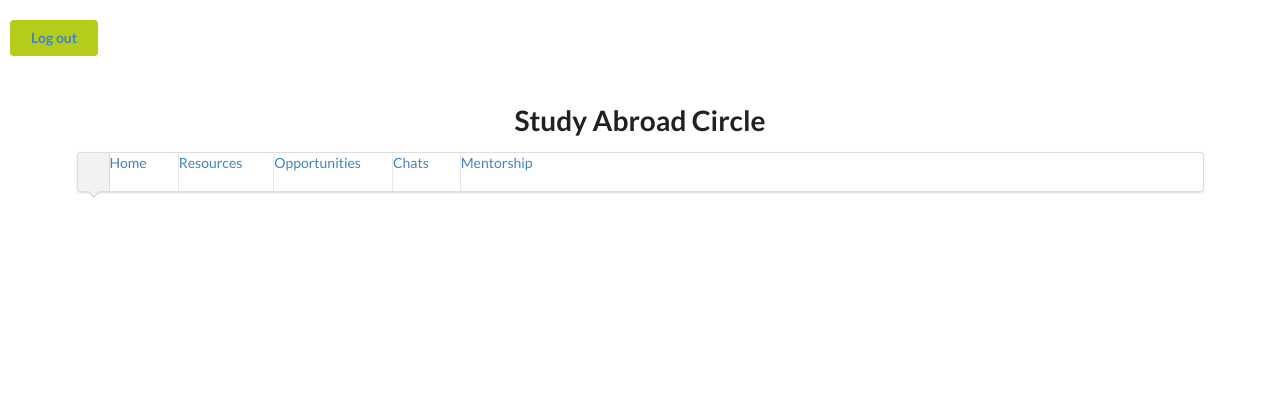
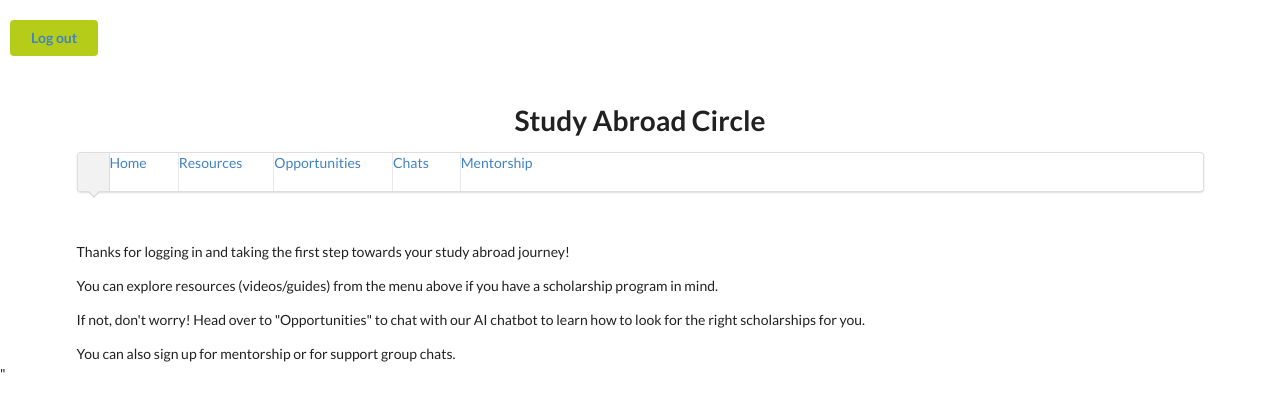
Before and after one commit to eisha99/sac, a Flask app: template app/templates/index.html in a window 1280 px wide. Shown: the top 412 px of the page. Run offline with Flask 2, Linux system fonts and the light colour scheme; the template is opened without the code that fills it, so the values that code supplies are empty.

Commit message:
html mod

```diff
--- a/app/templates/index.html
+++ b/app/templates/index.html
@@ -30,6 +30,23 @@
                 </a>
             </div>
         </div>
+
+        <div style="margin-top: 50px; text-align: justify;" class="ui container">
+    <p>
+        Thanks for logging in and taking the first step towards your study abroad journey!
+    </p>
+    <p>
+        You can explore resources (videos/guides) from the menu above if you have a scholarship program in mind.
+    <p>
+
+        If not, don't worry! Head over to "Opportunities" to chat with our AI chatbot to learn how to look for the right scholarships for you.
+    </p>
+    <p>
+        You can also sign up for mentorship or for support group chats.
+    </p>
+</div>
+
     </div>
 </body>
 </html>
+"
```
Also changed, not shown: app/templates/resources.html (+0 -19 lines).
